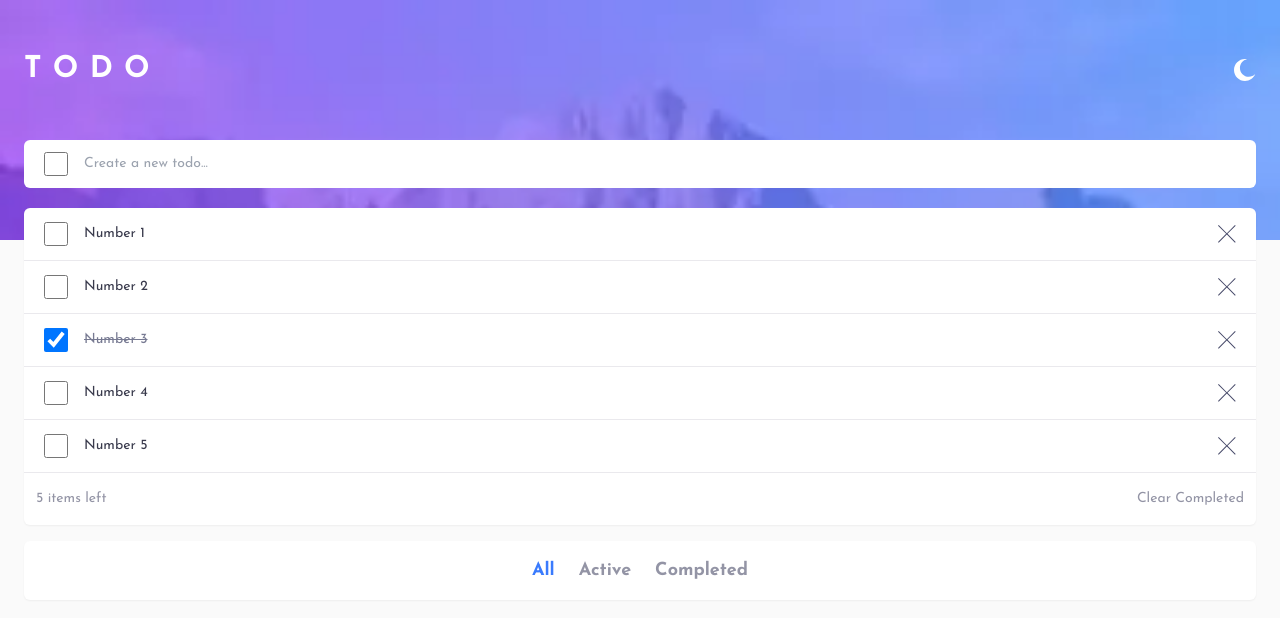
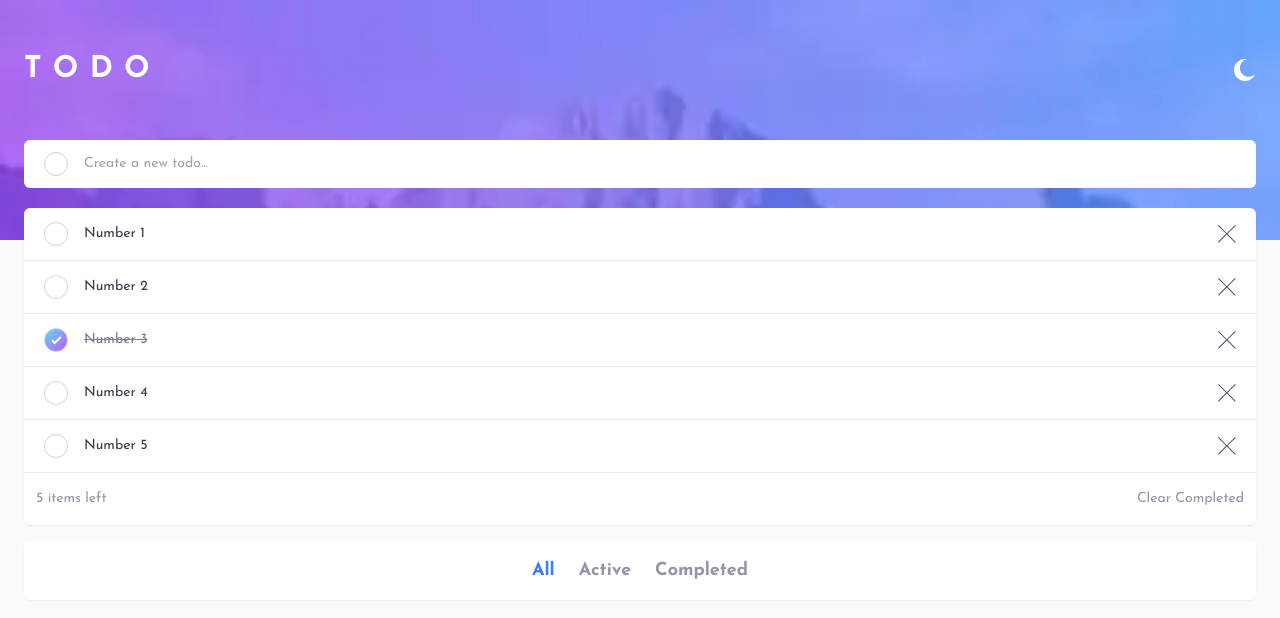
Before and after one commit to saullbrandao/todo-app, a Next.js app: page / in a window 1280 px wide. Shown: the top 618 px of the page. Built offline with nearby package versions, Linux system fonts and the light colour scheme.

Commit message:
feat: style the checkbox to follow the app's theme

```diff
--- a/src/components/CheckBox/index.tsx
+++ b/src/components/CheckBox/index.tsx
@@ -1,5 +1,29 @@
+import Image from 'next/image'
 import { InputHTMLAttributes } from 'react'
+import checkIcon from 'public/icon-check.svg'
 
-export function CheckBox(props: InputHTMLAttributes<HTMLInputElement>) {
-  return <input {...props} type="checkbox" className="w-6 h-6" />
+export function CheckBox({
+  checked,
+  id,
+  ...restProps
+}: InputHTMLAttributes<HTMLInputElement>) {
+  return (
+    <div className="relative w-6 h-6">
+      <input
+        id={id}
+        checked={checked}
+        {...restProps}
+        type="checkbox"
+        className="z-10 w-full h-full appearance-none border border-light-gray-300 dark:border-dark-gray-400 rounded-full checked:bg-gradient-to-br from-gradient-start to-gradient-end"
+      />
+      <label
+        htmlFor={id}
+        className={`absolute z-0 top-[-1px] left-[30%]  ${
+          !checked && 'hidden'
+        }`}
+      >
+        <Image src={checkIcon} alt="checkbox mark" />
+      </label>
+    </div>
+  )
 }
```
